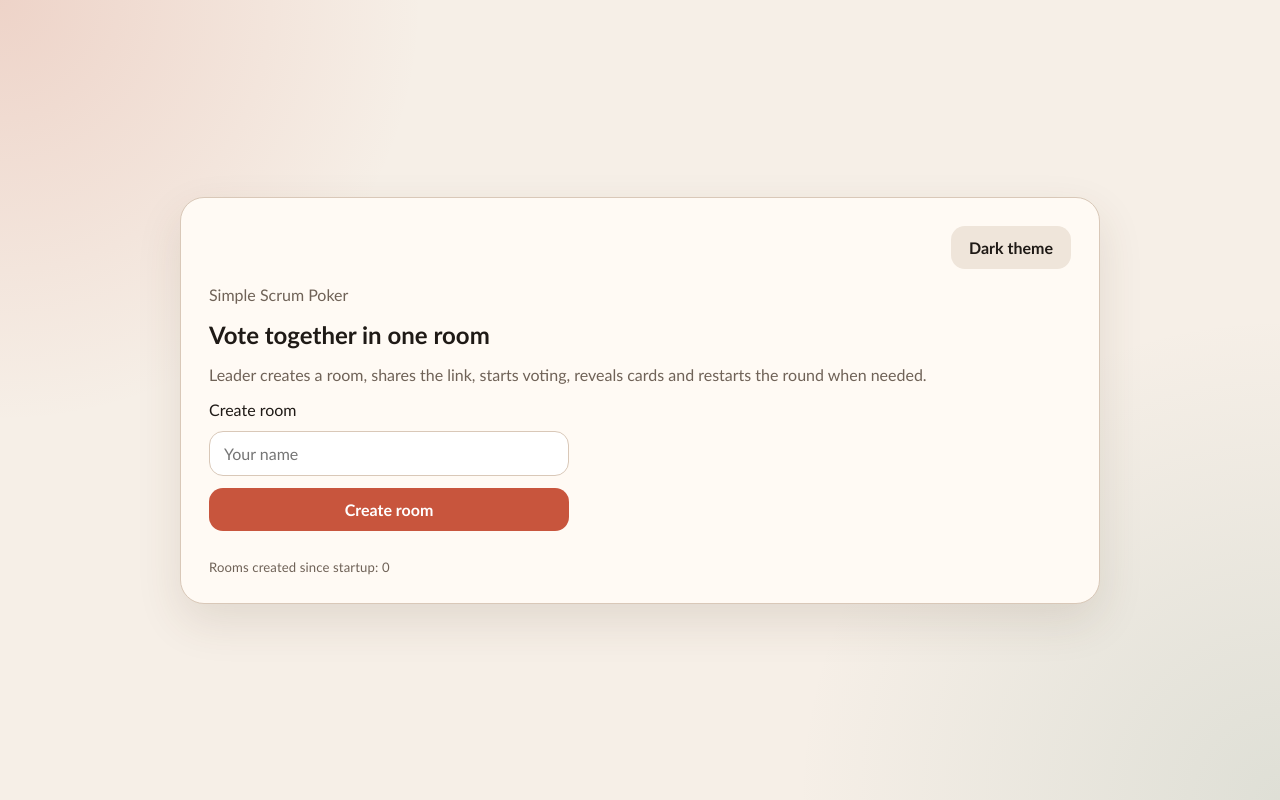
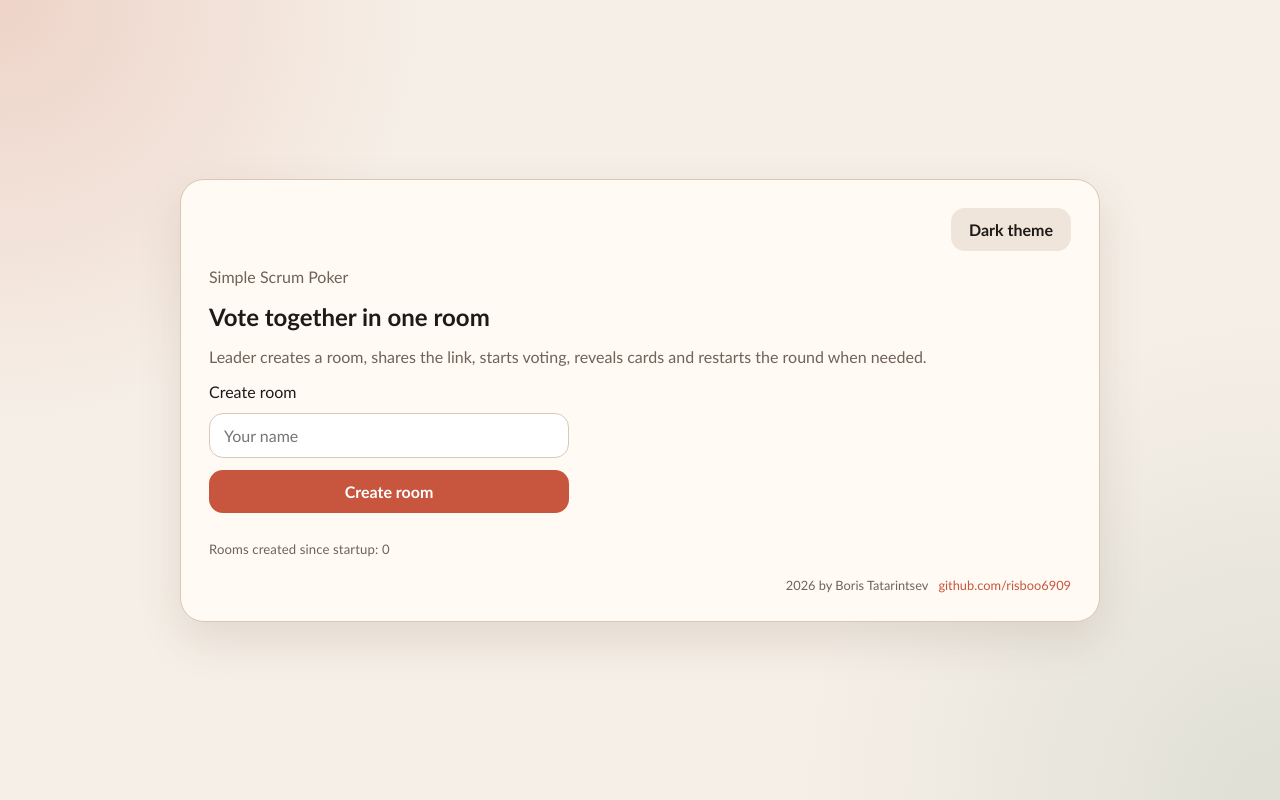
Before and after one commit to risboo6909/scrum_poker, a Flask app: page / in a window 1280 px wide. Run offline with Flask 3, Linux system fonts and the light colour scheme.

Commit message:
Add footer credit and GitHub link

```diff
--- a/static/styles.css
+++ b/static/styles.css
@@ -113,6 +113,24 @@ form {
   margin: 4px 0 0;
   font-size: 0.82rem;
   letter-spacing: 0.01em;
+}
+
+.author-note {
+  margin-top: 20px;
+  display: flex;
+  justify-content: flex-end;
+  gap: 10px;
+  flex-wrap: wrap;
+  font-size: 0.8rem;
+  text-align: right;
+}
+
+.author-note a {
+  text-decoration: none;
+}
+
+.author-note a:hover {
+  text-decoration: underline;
 }
 
 input {
--- a/templates/index.html
+++ b/templates/index.html
@@ -90,6 +90,11 @@
 
           <p id="message" class="message hidden"></p>
         </div>
+
+        <footer class="author-note muted">
+          <span>2026 by Boris Tatarintsev</span>
+          <a href="https://github.com/risboo6909" target="_blank" rel="noreferrer">github.com/risboo6909</a>
+        </footer>
       </section>
     </main>
 
```
